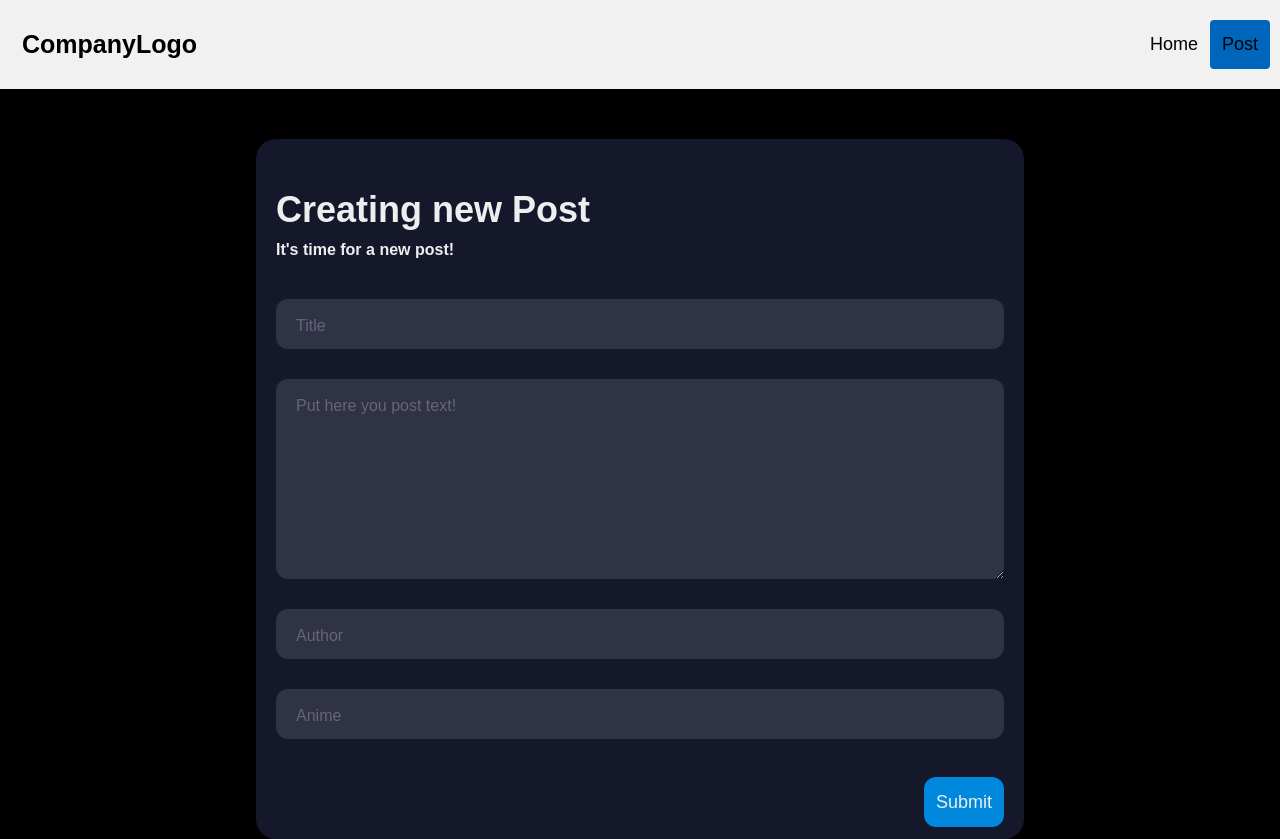
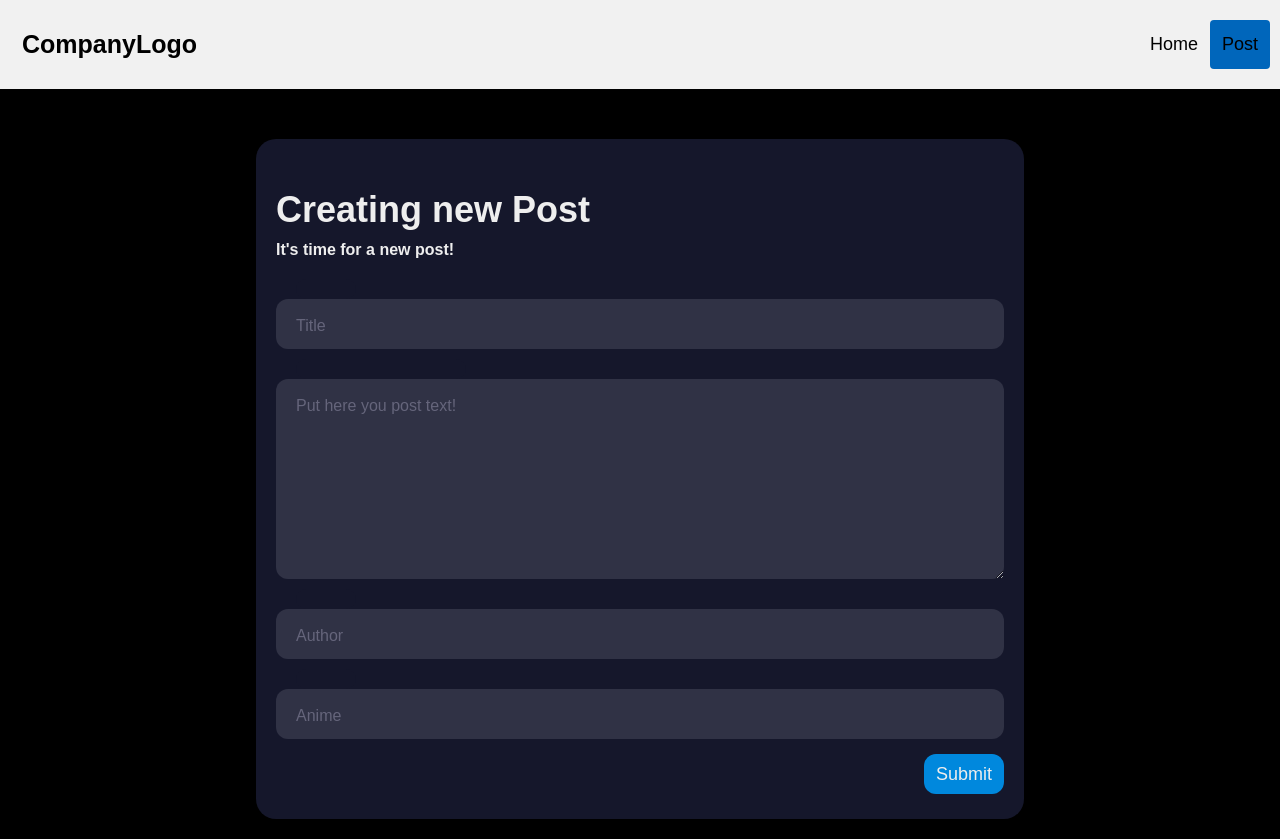
Before and after one commit to DanielViniciusAlves/Forum_Frontend, a Vue app in the folder frontend/: page /post in a window 1280 px wide. Built offline with nearby package versions, Linux system fonts and the light colour scheme.

Commit message:
Changing submit button for better visual.

```diff
--- a/frontend/src/views/PostView.vue
+++ b/frontend/src/views/PostView.vue
@@ -61,7 +61,7 @@ export default {
   background-color: #15172b;
   border-radius: 20px;
   box-sizing: border-box;
-  height: 700px;
+  height: 680px;
   padding: 20px;
   width: 60%;
 }
@@ -182,11 +182,11 @@ export default {
   color: #eee;
   cursor: pointer;
   font-size: 18px;
-  height: 50px;
-  margin-top: 38px;
   text-align: center;
   width: 80px;
+  height: 40px;
   float: right;
+  margin-top: 15px;
 }
 
 .submit:active {
```
